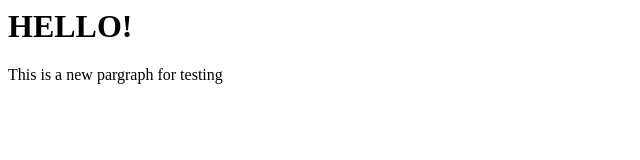
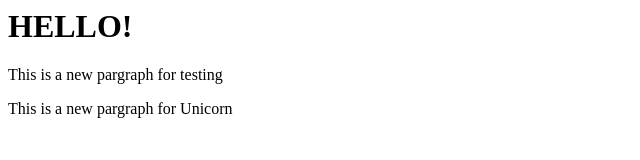
Before and after one commit to Isma-LB/HubTest, a plain HTML site: page index.html in a window 1280 px wide. Shown: the whole page, without its empty margins (0-640 px from the left). Drawn offline with Linux system fonts and the light colour scheme.

Commit message:
Add a <p> tag with unicorn

```diff
--- a/index.html
+++ b/index.html
@@ -1,2 +1,3 @@
 <h1> HELLO! </h1>
 <p>This is a new pargraph for testing</p>
+<p>This is a new pargraph for Unicorn</p>
```
